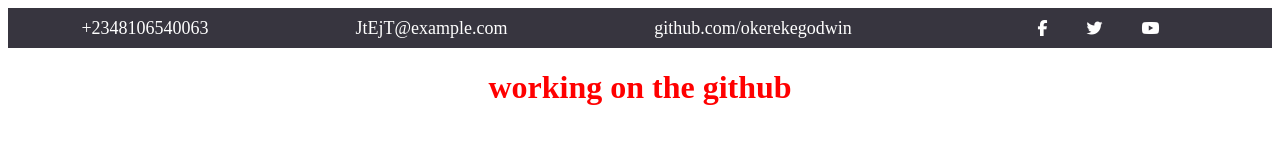
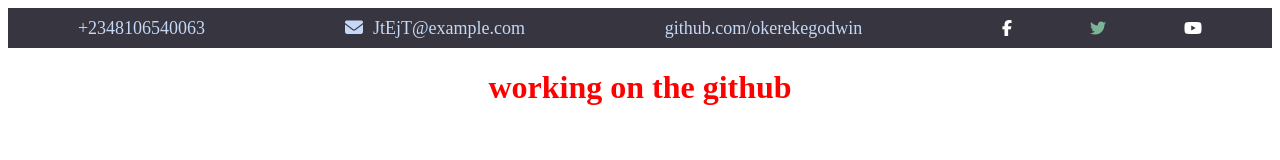
Before and after one commit to Hunt0258/git-up, a plain HTML site: page index.html in a window 1280 px wide. In both pictures the pointer is over the element 1098 px from the left and 28 px from the top of the page. Drawn offline with Linux system fonts and the light colour scheme.

Commit message:
add hover to the style

```diff
--- a/index.html
+++ b/index.html
@@ -9,7 +9,7 @@
 <body>
     <nav class="nav-bar">
         <a href="tel:+2348101234567">+2348106540063</a>
-        <a href="mailto:JtEjT@example.com">JtEjT@example.com</a>
+        <a href="mailto:JtEjT@example.com"><span><i class="fa-solid fa-envelope"></i></span>JtEjT@example.com</a>
         <a href="https://github.com/hunt0258">github.com/okerekegodwin</a>
         <div class="social-icons">
             <i class="fa-brands fa-facebook-f"></i>
--- a/style.css
+++ b/style.css
@@ -16,9 +16,24 @@ h1{
     justify-content: space-evenly;
     width: 200px;
 }
+.social-icons :hover{
+    color: rgb(124, 180, 149);
+    display: flex;
+    justify-content: space-evenly;
+    width: 200px;
+}
 
 .nav-bar a{
     text-decoration: none;
-    color: white;
+    color: rgb(197, 216, 246);
     font-size: 18px;
 }
+.nav-bar a:hover{
+    text-decoration: none;
+    color: red;
+    font-size: 18px;
+}
+
+span{
+    margin-right: 10px;
+}
```
